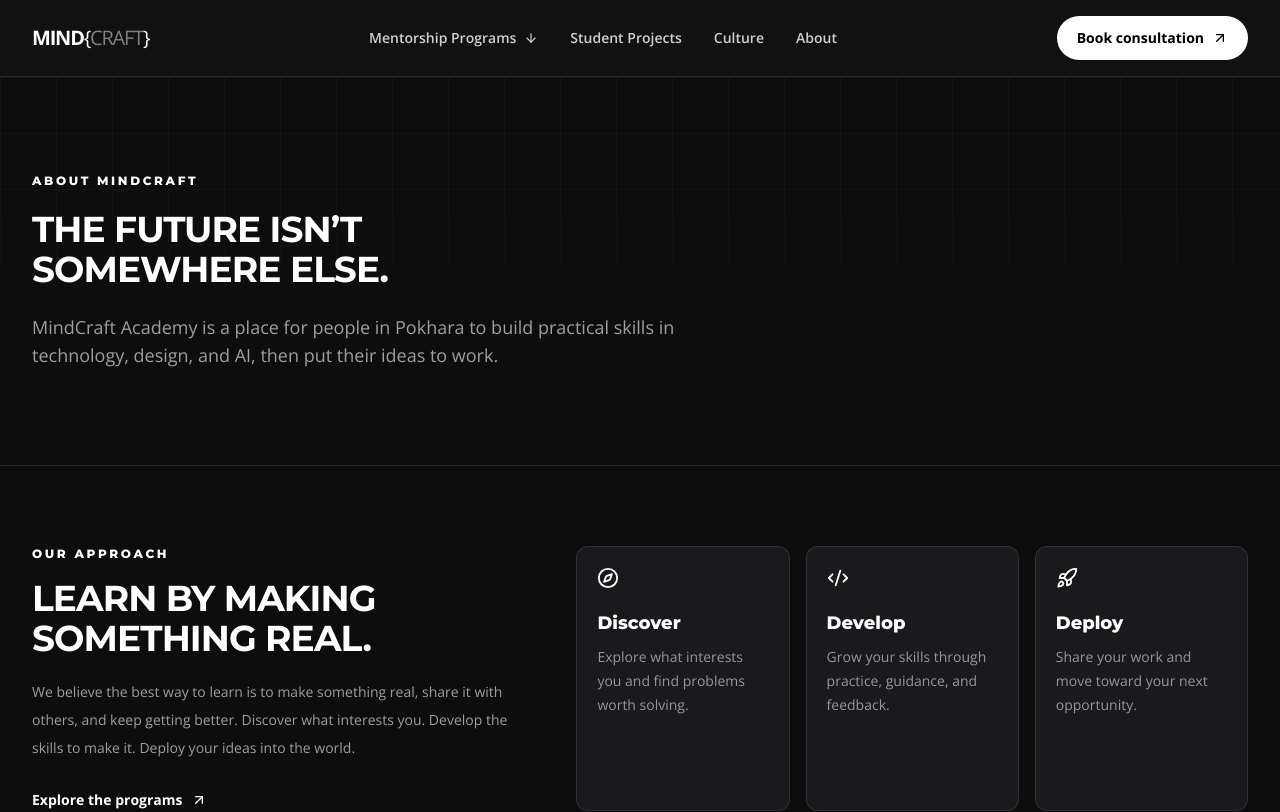
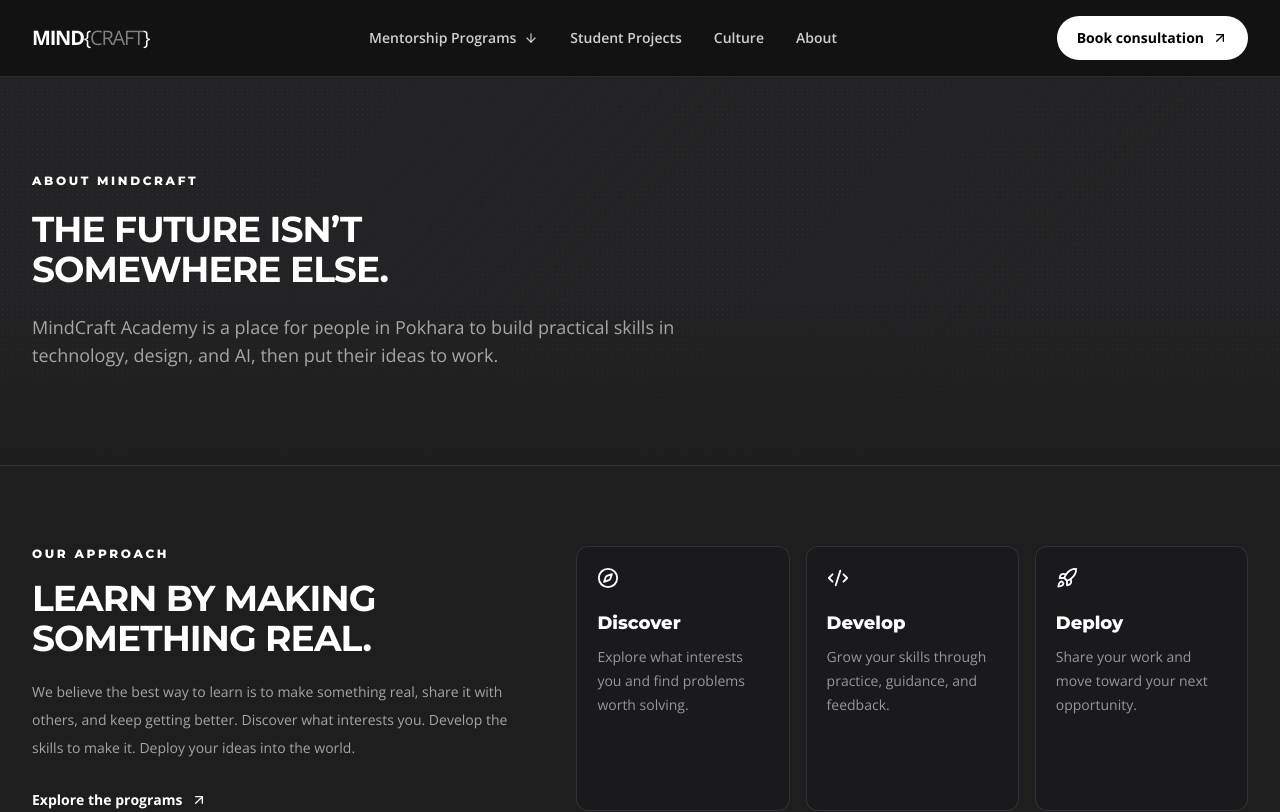
Before and after one commit to navinamagar-141/mindcraft-academy, a Next.js app: page /about in a window 1280 px wide. Shown: the top 812 px of the page. Built offline with nearby package versions, Linux system fonts and the light colour scheme.

Commit message:
Update background theme

```diff
--- a/app/globals.css
+++ b/app/globals.css
@@ -4,8 +4,19 @@
 
 :root {
   color-scheme: dark;
-  background: #0d0d0e;
-  color: #ffffff;
+  --color-page: 30 30 30;
+  --color-surface: 38 38 40;
+  --color-panel: 38 38 40;
+  --color-frame: 28 28 29;
+  --color-frame-line: 44 44 46;
+  --color-feature: 35 35 37;
+  --color-line: 51 51 54;
+  --color-white: 255 255 255;
+  --color-black: 0 0 0;
+  --color-secondary: 168 168 172;
+  --color-logo-silver: 128 128 128;
+  background: rgb(var(--color-page));
+  color: rgb(var(--color-white));
 }
 
 * {
@@ -19,42 +30,62 @@
 
 body {
   margin: 0;
-  background: #0d0d0e;
-  color: #ffffff;
+  background: rgb(var(--color-page));
+  color: rgb(var(--color-white));
   font-family: var(--font-open-sans), sans-serif;
   -webkit-font-smoothing: antialiased;
 }
 
 ::selection {
-  background: #ffffff;
-  color: #0d0d0e;
+  background: rgb(var(--color-white));
+  color: rgb(var(--color-black));
 }
 
 .hero-grid {
-  background-image: linear-gradient(rgba(255, 255, 255, 0.035) 1px, transparent 1px),
-    linear-gradient(90deg, rgba(255, 255, 255, 0.035) 1px, transparent 1px);
-  background-size: 56px 56px;
-  mask-image: linear-gradient(to bottom, black, transparent 95%);
+  overflow: hidden;
+  background-color: rgb(var(--color-feature));
+  background-image: radial-gradient(circle, rgb(var(--color-white) / 0.055) 0.5px, transparent 0.7px);
+  background-size: 5px 5px;
+  mask-image: linear-gradient(to bottom, black 0%, black 58%, transparent 100%);
+  pointer-events: none;
+}
+
+.hero-grid::before,
+.hero-grid::after {
+  position: absolute;
+  inset: -15% -10%;
+  content: "";
+  pointer-events: none;
+}
+
+.hero-grid::before {
+  background: linear-gradient(132deg, transparent 30%, rgb(36 36 38 / 0.7) 30.2%, rgb(36 36 38 / 0.35) 47%, transparent 47.2%);
+  filter: blur(1px);
+}
+
+.hero-grid::after {
+  background: linear-gradient(132deg, transparent 57%, rgb(36 36 38 / 0.55) 57.2%, rgb(36 36 38 / 0.2) 70%, transparent 70.2%);
+  filter: blur(2px);
 }
 
 .hero-photo {
-  background: #121212;
+  background: rgb(var(--color-surface));
 }
 
 .code-window {
-  background: #121212;
-  box-shadow: 0 28px 80px rgba(0, 0, 0, 0.35);
+  background: rgb(var(--color-panel));
+  box-shadow: 0 28px 80px rgb(var(--color-black) / 0.35);
 }
 
 .track-tab[aria-selected="true"] {
-  color: #0d0d0e;
-  border-color: #ffffff;
-  background: #ffffff;
-  box-shadow: 0 5px 18px rgba(0, 0, 0, 0.2);
+  color: rgb(var(--color-black));
+  border-color: rgb(var(--color-white));
+  background: rgb(var(--color-white));
+  box-shadow: 0 5px 18px rgb(var(--color-black) / 0.2);
 }
 
 .focus-ring:focus-visible {
-  outline: 3px solid rgba(255, 255, 255, 0.65);
+  outline: 3px solid rgb(var(--color-white) / 0.65);
   outline-offset: 3px;
 }
 
@@ -73,8 +104,8 @@
     inset: 0;
     width: 100%;
     border: 0;
-    background: #fff;
-    color: #000;
+    background: rgb(var(--color-white));
+    color: rgb(var(--color-black));
   }
 
   #syllabus-print h2,
@@ -82,13 +113,13 @@
   #syllabus-print p,
   #syllabus-print li,
   #syllabus-print span {
-    color: #000 !important;
+    color: rgb(var(--color-black)) !important;
   }
 
   #syllabus-print li {
     break-inside: avoid;
-    border-color: #bbb;
-    background: #fff;
+    border-color: rgb(var(--color-line));
+    background: rgb(var(--color-white));
   }
 }
 
```
